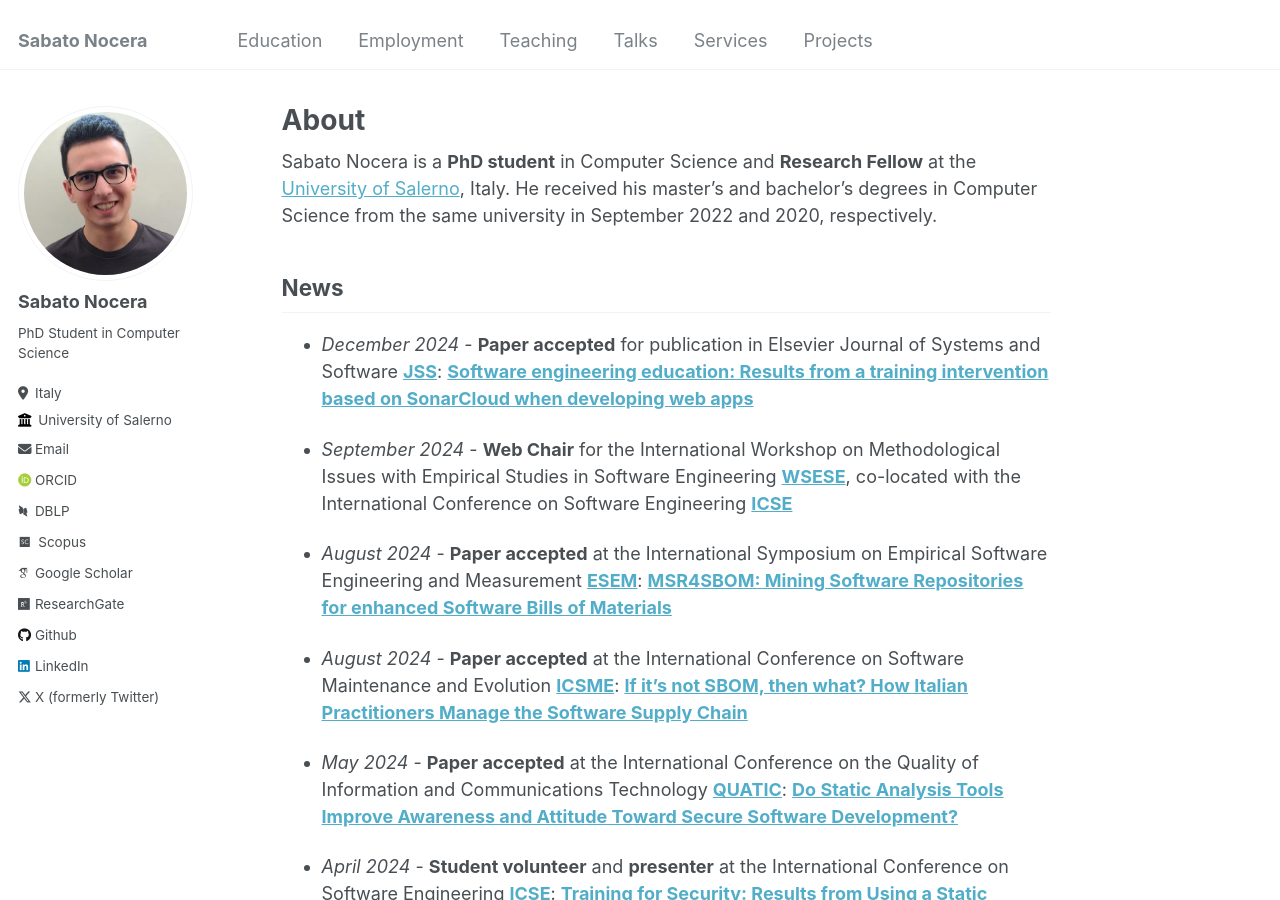
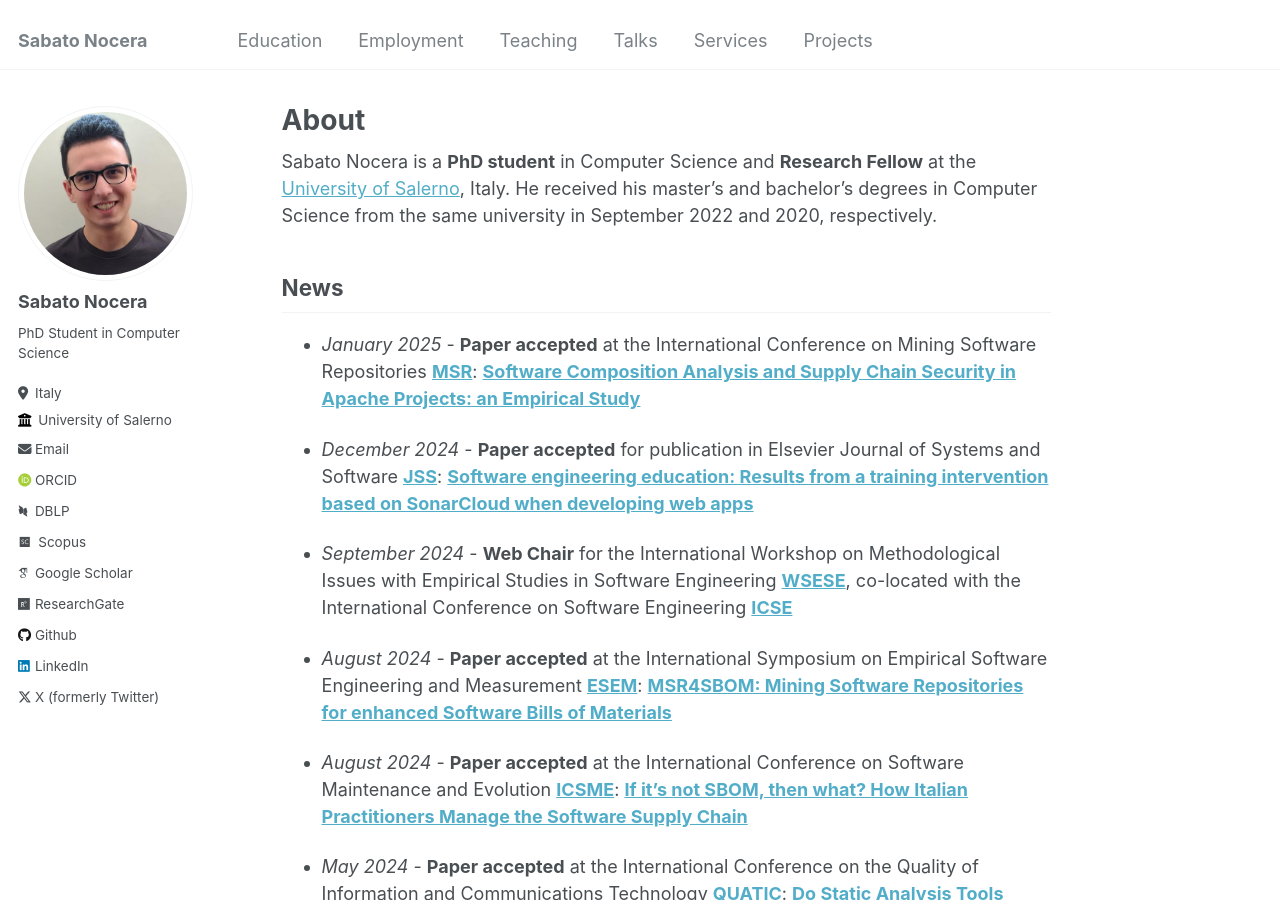
Before and after one commit to sabato-nocera/sabato-nocera.github.io, a Jekyll site: the page built from _pages/about.md, in a window 1280 px wide and 900 px high. Built offline with Jekyll 4.4.1, drawn with Linux system fonts in a browser that asks for light colours; some web fonts are replaced.

Commit message:
Update about.md

```diff
--- a/_pages/about.md
+++ b/_pages/about.md
@@ -10,6 +10,8 @@ redirect_from:
 Sabato Nocera is a **PhD student** in Computer Science and  **Research Fellow** at the [University of Salerno](https://web.unisa.it/en/university), Italy. He received his master's and bachelor's degrees in Computer Science from the same university in September 2022 and 2020, respectively.
 
 ## News
+
+* _January 2025_ - **Paper accepted** at the International Conference on Mining Software Repositories [**MSR**](https://2025.msrconf.org/track/msr-2025-technical-papers): [**Software Composition Analysis and Supply Chain Security in Apache Projects: an Empirical Study**](#)
 
 * _December 2024_ - **Paper accepted** for publication in Elsevier Journal of Systems and Software  [**JSS**](https://www.sciencedirect.com/journal/journal-of-systems-and-software): [**Software engineering education: Results from a training intervention based on SonarCloud when developing web apps**](https://doi.org/10.1016/j.jss.2024.112308)
 
```
